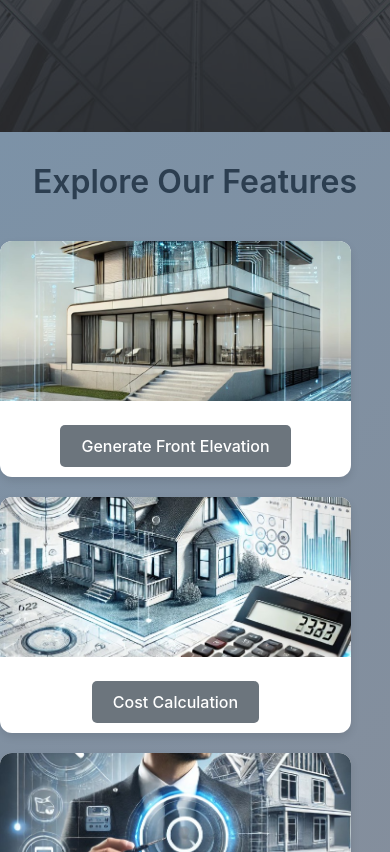
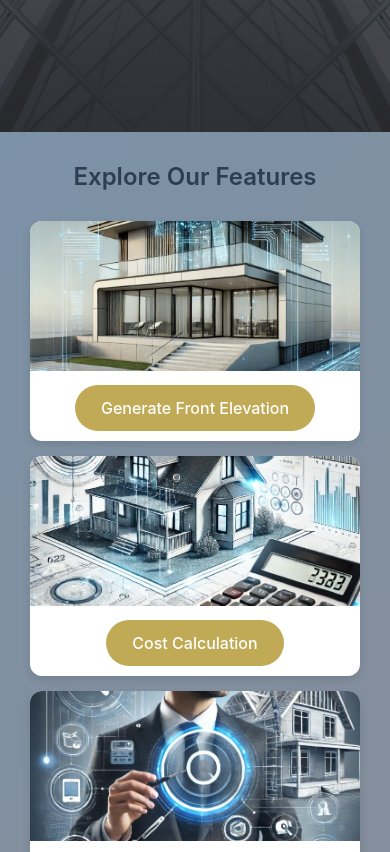
Before and after one commit to MirAllahyar/Innovative-AI-Solutions-for-Smart-Construction, a React (Create React App) app: page / in a window 390 px wide. Shown: the part 712-1564 px from the top of the page. Built offline with nearby package versions, Linux system fonts and the light colour scheme.

Commit message:
Update ExploreSection.css

```diff
--- a/src/components/Explore/ExploreSection.css
+++ b/src/components/Explore/ExploreSection.css
@@ -1,8 +1,13 @@
+* {
+  box-sizing: border-box;
+}
+
 .explore-section {
   min-height: 100vh;
+  width: 100%;
   text-align: center;
   padding: 30px 0;
-  background: linear-gradient(135deg, #7c92a7, #8b8b93); /* Gradient background for better visual */
+  background: linear-gradient(135deg, #7c92a7, #8b8b93); /* Gradient background */
 }
 
 .explore-section h2 {
@@ -14,15 +19,15 @@
 
 .explore-grid {
   display: grid;
-  grid-template-columns: repeat(3, 1fr);
-  gap: 40px;  /* Reduced gap to make the grid tighter */
+  grid-template-columns: repeat(auto-fit, minmax(280px, 1fr)); /* Responsive grid */
+  gap: 30px; /* Adjust gap for better spacing */
   max-width: 1200px;
   margin: 0 auto;
 }
 
 .explore-card {
   position: relative;
-  width: 90%;  /* Take full width of the grid column */
+  width: 100%; /* Responsive width */
   overflow: hidden;
   border-radius: 12px;
   box-shadow: 0 4px 8px rgba(0, 0, 0, 0.1);
@@ -33,7 +38,7 @@
 
 .explore-card img {
   width: 100%;
-  height: 180px; /* Adjusted height to make the images consistent */
+  height: 250px; /* Maintain consistent height */
   object-fit: cover;
   transition: transform 0.3s ease;
 }
@@ -50,43 +55,45 @@
   padding: 5px 0;
 }
 
-/* New button styles */
 .explore-button {
   display: inline-block;
-  padding: 10px 20px;
-  margin-top: 10px;
-  background-color: #6c757d; /* Muted gray background */
+  padding: 12px 25px;
+  border-radius: 30px;
+  margin-top: 0px;
+  background-color: #c0aa55;
   color: white;
   text-decoration: none;
   font-weight: 500;
-  border-radius: 5px;
+  cursor: pointer;
+  font-size: medium;
   transition: background-color 0.3s ease, transform 0.2s ease;
-  border: 1px solid transparent; /* Border to create a cleaner look */
+  border: 1px solid transparent;
 }
 
+
 .explore-button:hover {
-  background-color: #5a6268; /* Slightly darker gray for hover effect */
-  transform: translateY(-2px); /* Slight lift on hover */
+  background-color: #444;
 }
-
-.explore-button:focus {
+/*.explore-button:focus {
   outline: none;
 }
-
+  */
+/*
 .explore-button:active {
-  background-color: #4e555b; /* Even darker gray when clicked */
-  transform: translateY(0); /* Remove lift when clicked */
+  background-color: #4e555b;
+  transform: translateY(0);
+}*/
+/*
+.explore-card:hover img {
+  transform: scale(1.05);
 }
-
-.explore-card:hover img {
-  transform: scale(1.05); /* Slight zoom on hover */
-}
-
+  */
+/*
 .explore-card:hover {
   transform: translateY(-5px);
   box-shadow: 0 6px 12px rgba(0, 0, 0, 0.2);
 }
-
+*/
 .explore-footer-text {
   margin-top: 40px;
   font-size: 18px;
@@ -97,24 +104,16 @@
 
 /* Responsive Styles */
 @media (max-width: 1024px) {
-  .explore-grid {
-    grid-template-columns: repeat(2, 1fr);
-    gap: 30px;  /* Adjust gap for medium screens */
+  .explore-section{
+    padding: 30px 30px;
   }
-}
-
-@media (max-width: 768px) {
-  .explore-grid {
-    grid-template-columns: 1fr;  /* One column layout for mobile */
-    gap: 20px;
+  .explore-section h2 {
+    font-size: 32px;
+    margin-bottom: 30px;
   }
 
   .explore-card img {
-    height: 160px;  /* Adjust image height for smaller screens */
-  }
-
-  .explore-section h2 {
-    font-size: 32px;
+    height: 180px; /* Adjust image height */
   }
 
   .explore-footer-text {
@@ -125,3 +124,46 @@
     font-size: 16px;
   }
 }
+
+@media (max-width: 768px) {
+  .explore-section{
+    padding: 30px 30px;
+  }
+  .explore-section h2 {
+    font-size: 28px;
+  }
+
+  .explore-grid {
+    gap: 20px; /* Smaller gap for smaller screens */
+  }
+
+  .explore-card img {
+    height: 160px; /* Smaller height for smaller screens */
+  }
+}
+
+@media (max-width: 576px) {
+  .explore-section{
+    padding: 30px 30px;
+  }
+  .explore-section h2 {
+    font-size: 24px;
+  }
+
+  .explore-grid {
+    gap: 15px; /* Reduced gap */
+  }
+
+  .explore-card img {
+    height: 150px; /* Reduced height for extra small screens */
+  }
+
+  .card-content p {
+    font-size: 14px;
+  }
+
+  .explore-footer-text {
+    font-size: 14px;
+    margin-top: 20px;
+  }
+}
```
